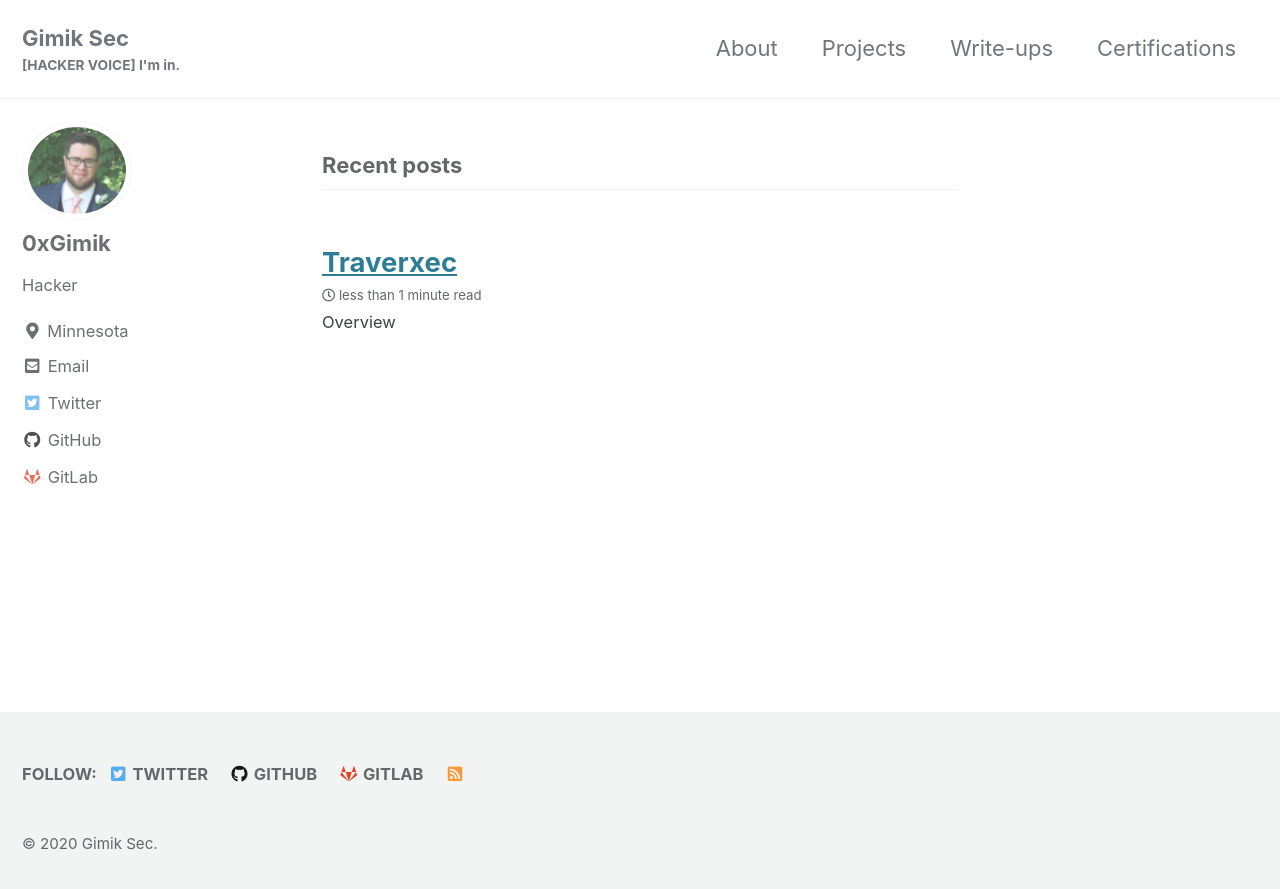
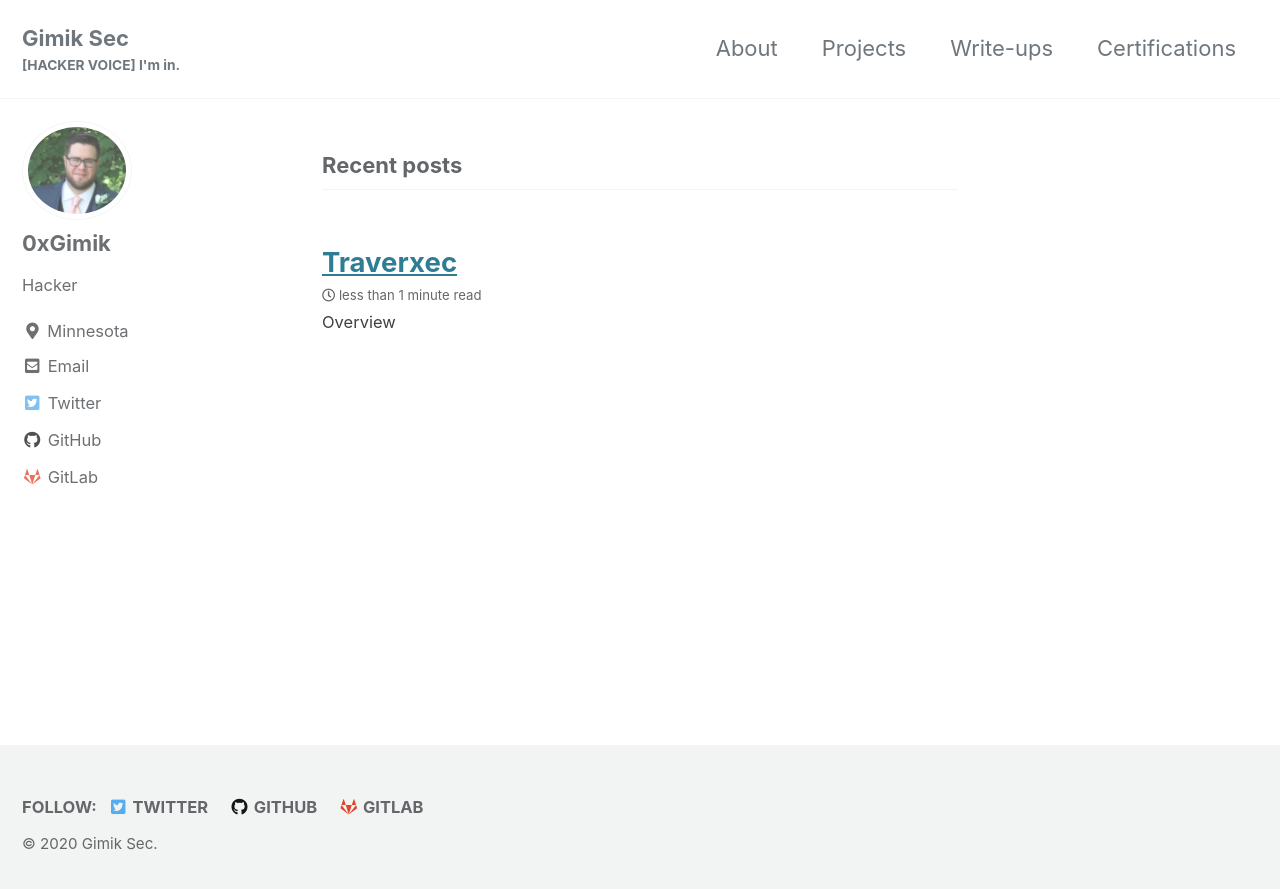
Before and after one commit to mattellquist/gimikbugs.github.io, a Jekyll site: the page built from index.html, in a window 1280 px wide. Shown: the top 889 px of the page. Built offline with Jekyll 4.4.1, drawn with Linux system fonts in a browser that asks for light colours; cached includes are drawn as plain includes; the list of posts is cut into pages by our own code.

```diff
--- a/_includes/footer.html
+++ b/_includes/footer.html
@@ -12,7 +12,7 @@
       {% endfor %}
     {% endif %}
 
-    <li><a href="{% if site.atom_feed.path %}{{ site.atom_feed.path }}{% else %}{{ '/feed.xml' | relative_url }}{% endif %}"><i class="fas fa-fw fa-rss-square" aria-hidden="true"></i>
+
   </ul>
 </div>
 
```
